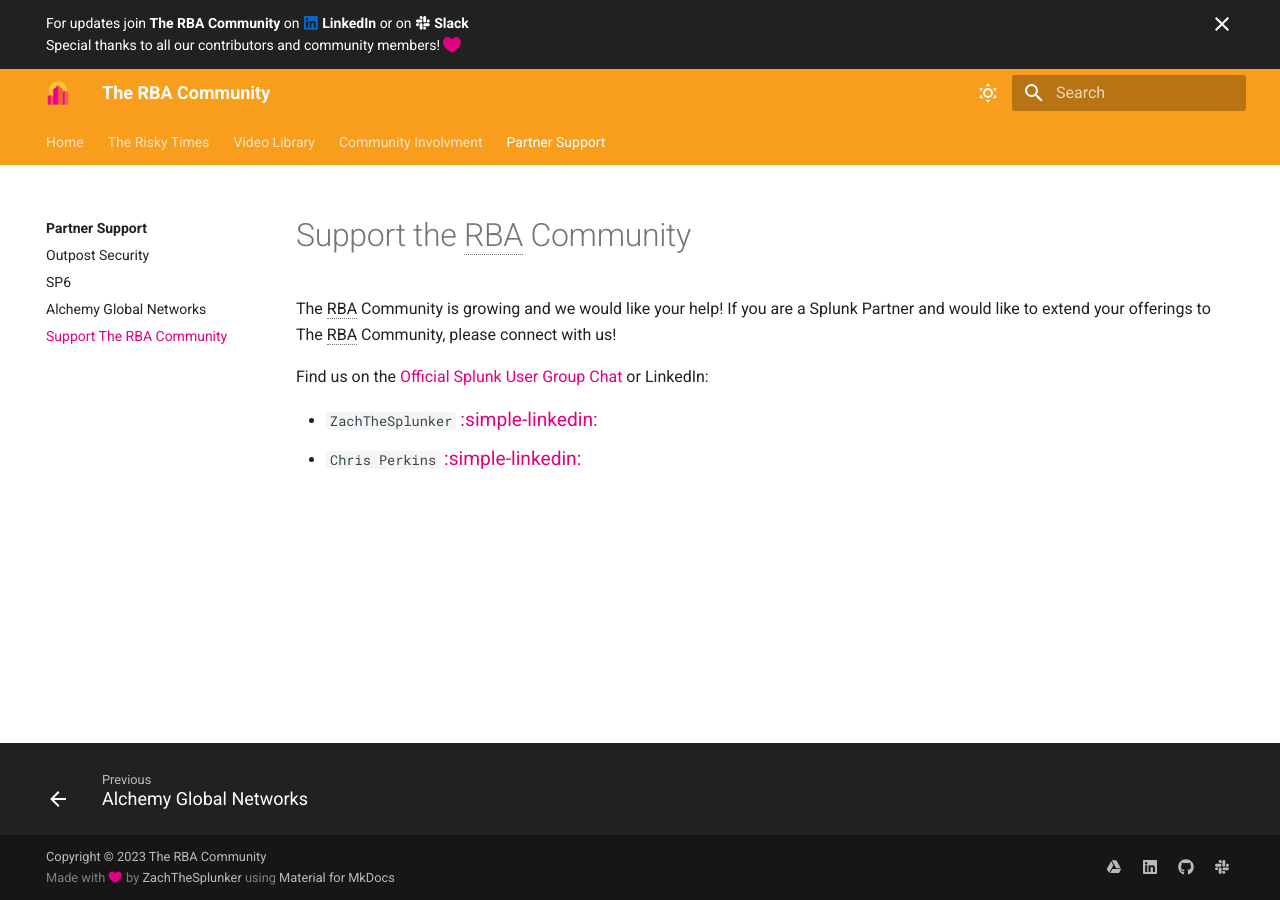
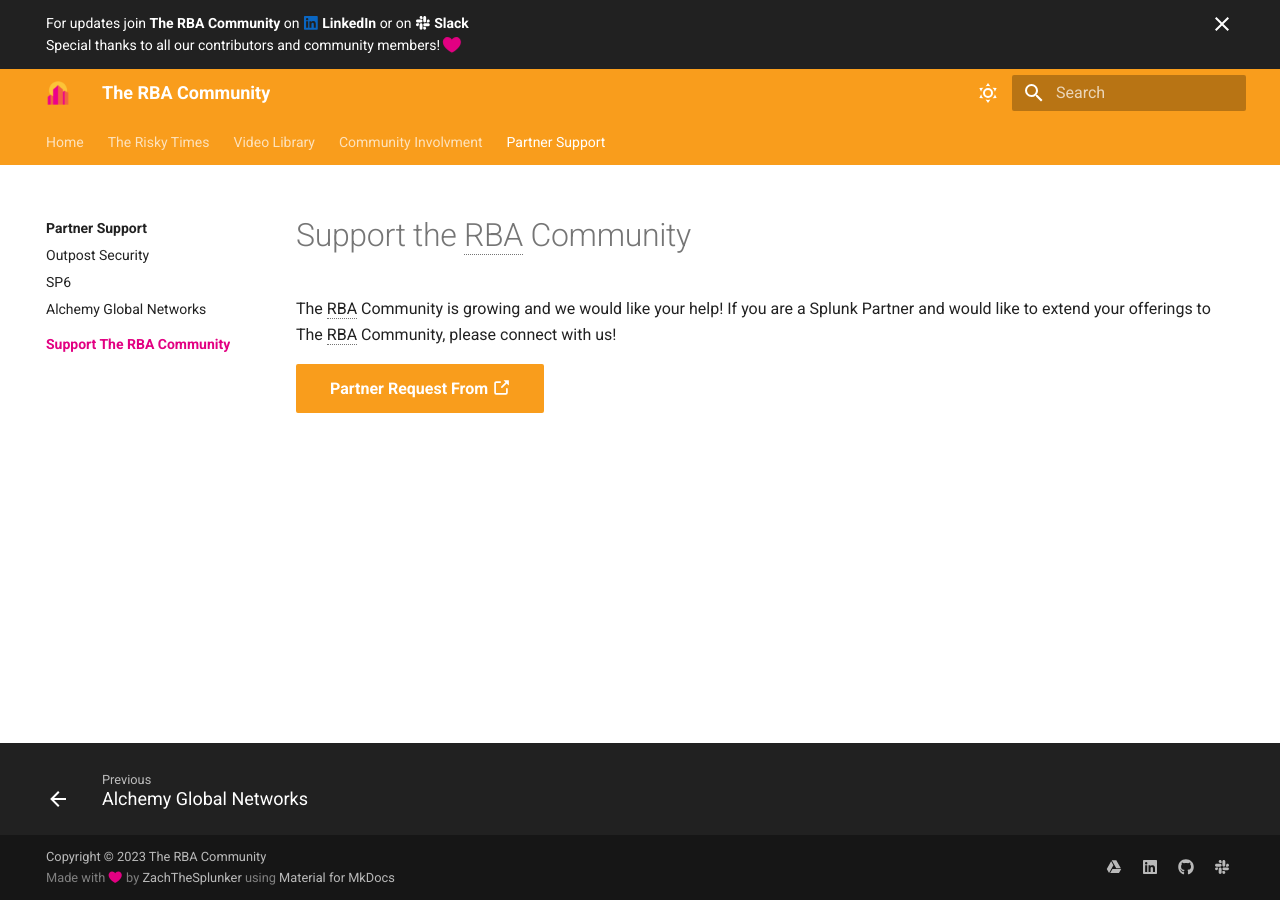
Before and after one commit to rba-community/rba-community, an MkDocs documentation site: the page built from docs/partners/support/index.md, in a window 1280 px wide. Built offline with MkDocs 1.6.1 and Material for MkDocs 9.7.7, drawn with Linux system fonts in a browser that asks for light colours.

Commit message:
added partner form
Signed-off-by: Zachary Christensen <zchristensen@splunk.com>

```diff
--- a/docs/partners/support.md
+++ b/docs/partners/support/index.md
@@ -6,7 +6,4 @@
 
 The RBA Community is growing and we would like your help! If you are a Splunk Partner and would like to extend your offerings to The RBA Community, please connect with us!
 
-Find us on the [Official Splunk User Group Chat](https://splk.it/slack){ target=blank } or LinkedIn:
-
-- `ZachTheSplunker` [:simple-linkedin:](https://www.linkedin.com/in/zachthesplunker/){ style="font-size:larger" target="blank" }
-- `Chris Perkins` [:simple-linkedin:](https://www.linkedin.com/in/cperkins2/){ style="font-size:larger" target="blank" }
+[Partner Request From :octicons-link-external-16:](https://forms.gle/NXxVTFeRZw9Z71Lf9 "Partner Request Form"){ .md-button .md-button--primary target="_blank" }
--- a/mkdocs.yml
+++ b/mkdocs.yml
@@ -127,4 +127,5 @@
       - Outpost Security: partners/outpost.md
       - SP6: partners/sp6.md
       - Alchemy Global Networks: partners/alchemy.md
-      - Support The RBA Community: partners/support.md
+      - Support The RBA Community:
+        - partners/support/index.md
```
